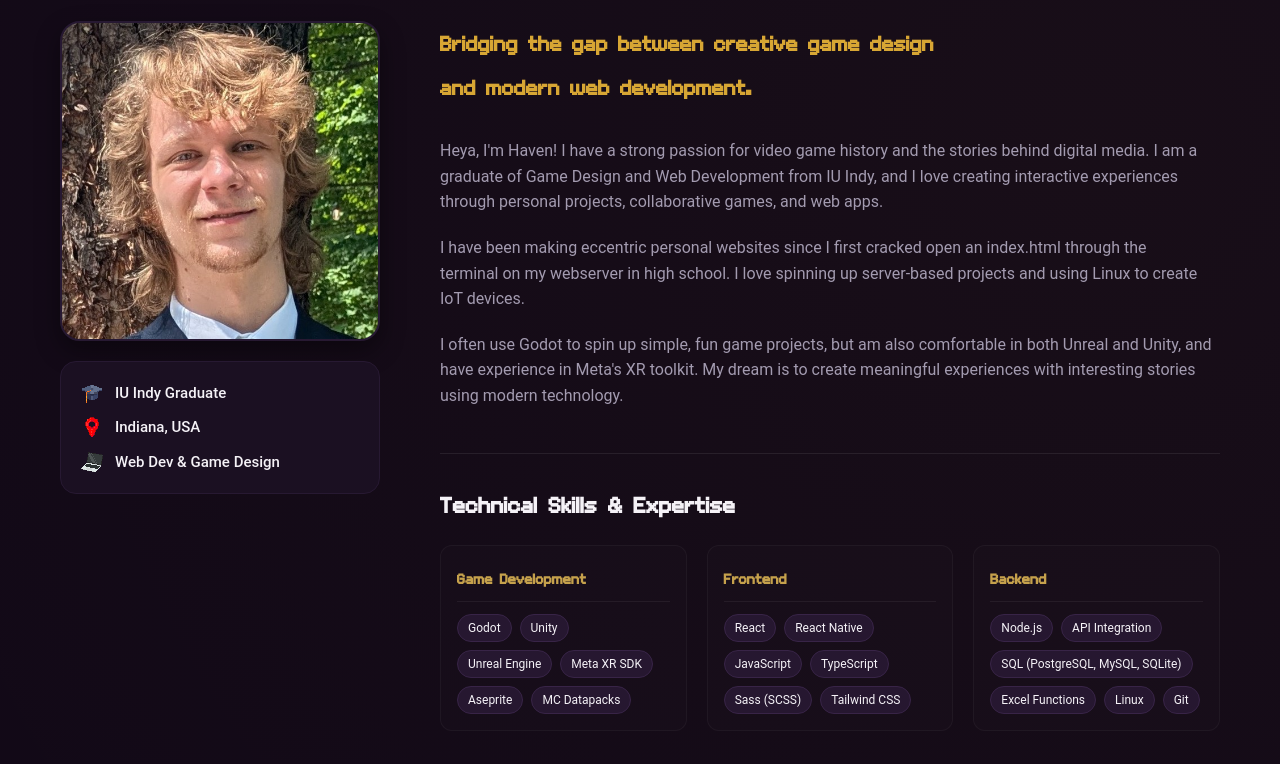
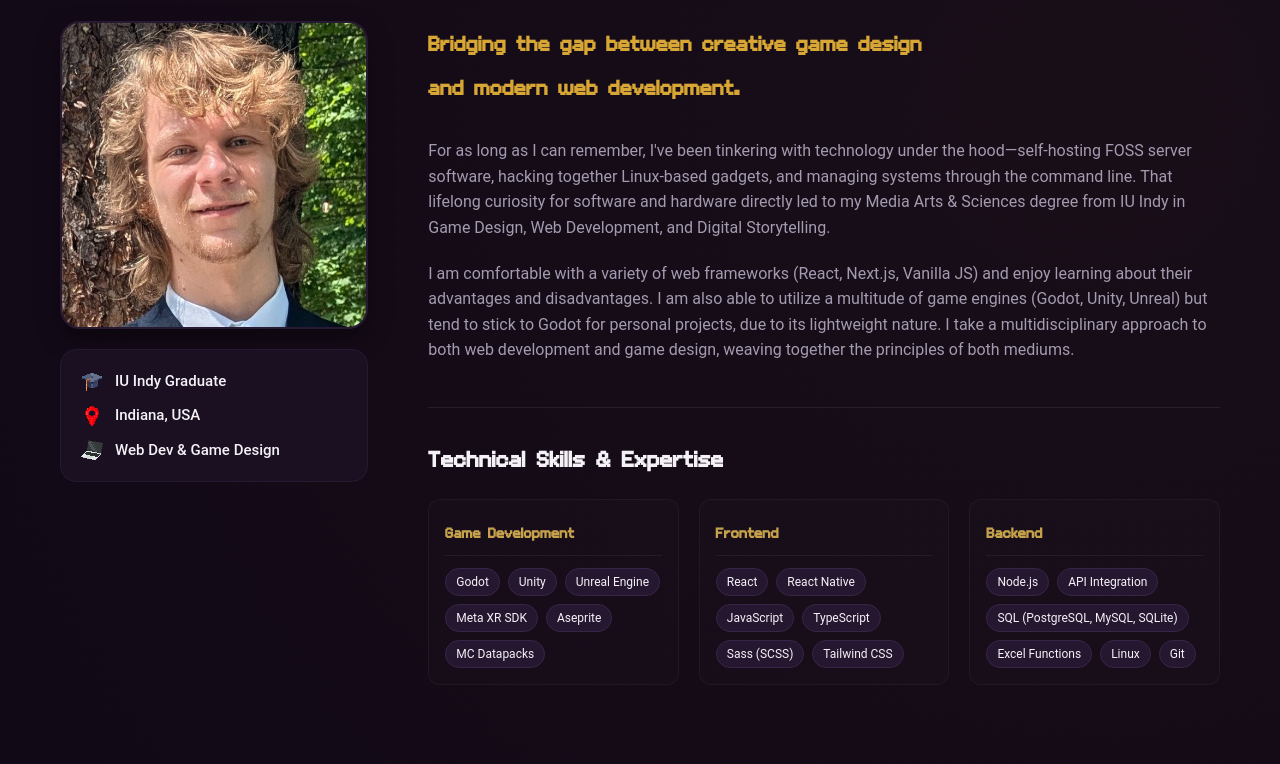
Before and after one commit to hhamelin/portfolio, a website: page index.html in a window 1280 px wide. Shown: the part 3660-4424 px from the top of the page. Drawn offline with nearby package versions, Linux system fonts and the light colour scheme; files that its build step writes are made by us from their sources; no server answers; a web font is replaced by a local one.

Commit message:
Updated about text

```diff
--- a/index.html
+++ b/index.html
@@ -461,20 +461,10 @@
             </h3>
 
             <p class="about-text">
-              Heya, I'm Haven! I have a strong passion for video game history and the stories behind
-              digital media. I am a graduate of Game Design and Web Development from IU Indy, and I
-              love creating interactive experiences through personal projects, collaborative games,
-              and web apps.
+              For as long as I can remember, I've been tinkering with technology under the hood—self-hosting FOSS server software, hacking together Linux-based gadgets, and managing systems through the command line. That lifelong curiosity for software and hardware directly led to my Media Arts & Sciences degree from IU Indy in Game Design, Web Development, and Digital Storytelling.
             </p>
             <p class="about-text">
-              I have been making eccentric personal websites since I first cracked open an
-              index.html through the terminal on my webserver in high school. I love spinning up
-              server-based projects and using Linux to create IoT devices.
-            </p>
-            <p class="about-text">
-              I often use Godot to spin up simple, fun game projects, but am also comfortable in
-              both Unreal and Unity, and have experience in Meta's XR toolkit. My dream is to create
-              meaningful experiences with interesting stories using modern technology.
+              I am comfortable with a variety of web frameworks (React, Next.js, Vanilla JS) and enjoy learning about their advantages and disadvantages. I am also able to utilize a multitude of game engines (Godot, Unity, Unreal) but tend to stick to Godot for personal projects, due to its lightweight nature. I take a multidisciplinary approach to both web development and game design, weaving together the principles of both mediums.
             </p>
 
             <div class="skills-matrix">
```
